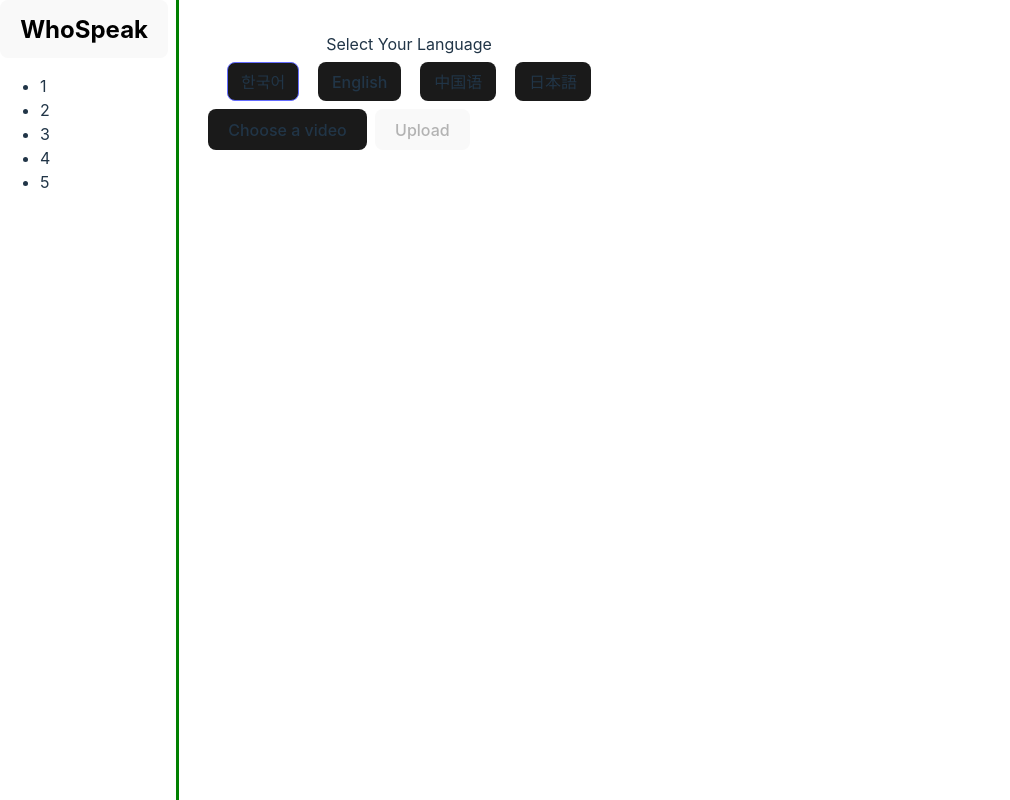
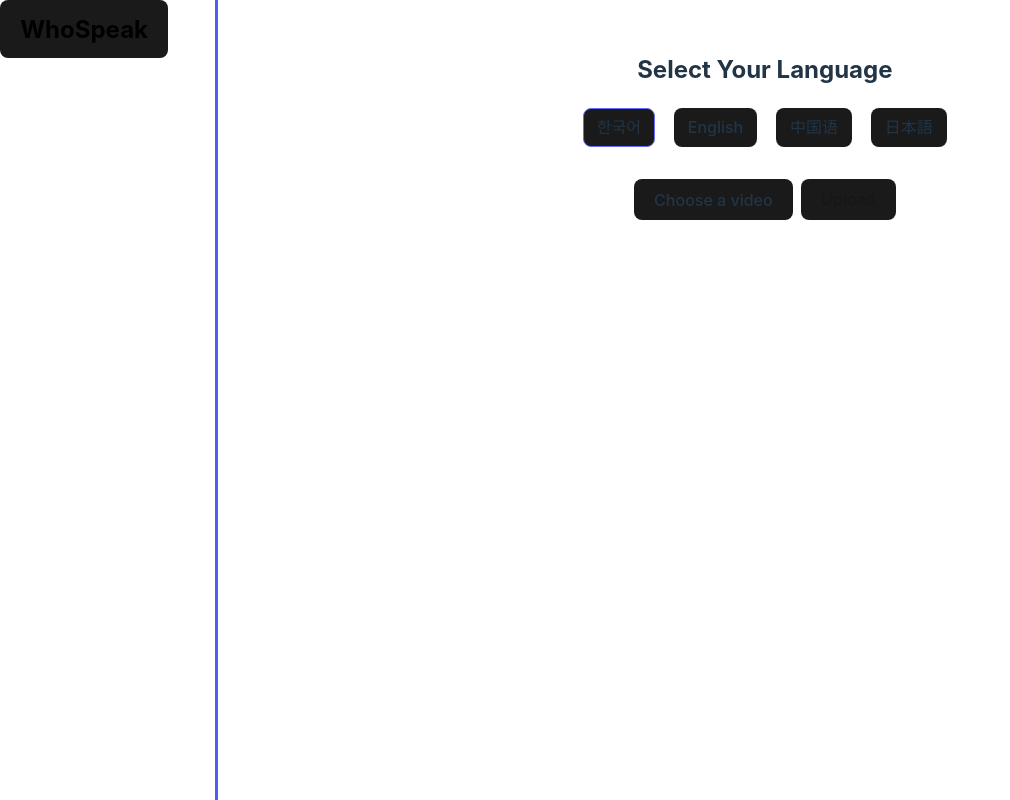
Before and after one commit to devBuzz142/inisw2-team7, a React (Vite) app in the folder fe/: page /home in a window 1280 px wide. Shown: the whole page, without its empty margins (0-1010 px from the left). Built offline with nearby package versions, Linux system fonts and the light colour scheme.

Commit message:
feat: editor positioning

```diff
--- a/fe/src/components/Editor/index.jsx
+++ b/fe/src/components/Editor/index.jsx
@@ -1,7 +1,12 @@
 import { useRef, useState, useEffect } from "react";
 import Subtitle from "../Subtitle";
 
-const Editor = ({ selected, subtitles = [], onSubtitleMove }) => {
+const Editor = ({
+  selected,
+  subtitles = [],
+  onSubtitleMove,
+  maxWidth = 1440,
+}) => {
   const imgRef = useRef(null);
 
   const [imagePos, setImagePos] = useState({
@@ -35,8 +40,12 @@ const Editor = ({ selected, subtitles = [], onSubtitleMove }) => {
 
   return (
     <div
-      className="editor"
-      style={{ position: "relative", outline: "4px solid white" }}>
+      className="Editor"
+      style={{
+        position: "relative",
+        outline: "4px solid white",
+        width: imgRef?.current?.offsetWidth || maxWidth,
+      }}>
       {subtitles &&
         subtitles.map((sub) => (
           <Subtitle
--- a/fe/src/components/Tab/index.jsx
+++ b/fe/src/components/Tab/index.jsx
@@ -18,7 +18,9 @@ export const Tab = ({ children, label }) => {
 
   return (
     <div className="Tab">
-      <div className="Tab_Label">{label}</div>
+      <div className="Tab_Label">
+        <h2>{label}</h2>
+      </div>
       <div className="Tab_Items">
         {React.Children.map(children, (child, index) => {
           return React.cloneElement(child, {
--- a/fe/src/components/VideoUploader/index.jsx
+++ b/fe/src/components/VideoUploader/index.jsx
@@ -38,7 +38,17 @@ const VideoUploader = ({ onUpload }) => {
   };
 
   return (
-    <div style={{ marginTop: "8px", marginBottom: "8px" }}>
+    <div
+      style={{
+        display: "flex",
+        flexDirection: "column",
+        justifyContent: "center",
+        alignItems: "center",
+
+        marginTop: "8px",
+        marginBottom: "8px",
+      }}>
+      <div style={{ paddingTop: 24 }}>
         <input
           type="file"
           accept="video/*"
@@ -55,9 +65,10 @@ const VideoUploader = ({ onUpload }) => {
           style={{ marginLeft: "8px" }}>
           Upload
         </button>
+      </div>
       {videoUrl && (
         <div style={{ marginTop: "20px" }}>
-          <video width="320" height="240" controls ref={videoRef}>
+          <video width="1080" controls ref={videoRef}>
             <source src={videoUrl} type="video/mp4" />
             Your browser does not support the video tag.
           </video>
--- a/fe/src/index.css
+++ b/fe/src/index.css
@@ -40,8 +40,11 @@ body {
   display: flex;
   flex-direction: column;
 
+
   padding-top: 32px;
   padding-left: 32px;
+
+  width: 90%;
 }
 
 .Nav {
@@ -50,10 +53,10 @@ body {
   align-items: stretch;
 
   min-width: 160px;
-  width: 176px;
+  width: 240px;
   height: 100vh;
 
-  outline: 3px solid green;
+  border-right: 3px solid #535bf2;
 }
 
 .Nav-item-container {
@@ -61,69 +64,11 @@ body {
   height: 100%;
 }
 
-a {
-  font-weight: 500;
-  color: #646cff;
-  text-decoration: inherit;
-}
-a:hover {
-  color: #535bf2;
-}
-
-
-h1 {
-  font-size: 3.2em;
-  line-height: 1.1;
-}
-
-button {
-  border-radius: 8px;
-  border: 1px solid transparent;
-  padding: 0.6em 1.2em;
-  font-size: 1em;
-  font-weight: 500;
-  font-family: inherit;
-  background-color: #1a1a1a;
-  cursor: pointer;
-  transition: border-color 0.25s;
-}
-button:hover {
-  border-color: #646cff;
-}
-button:focus,
-button:focus-visible {
-  outline: 4px auto -webkit-focus-ring-color;
-}
-
-.Button {
-  border-radius: 8px;
-  border: 1px solid transparent;
-  padding: 0.6em 1.2em;
-  font-size: 1em;
-  font-weight: 500;
-  font-family: inherit;
-  background-color: #1a1a1a;
-  cursor: pointer;
-  transition: border-color 0.25s;
-}
-
-.Button:hover {
-  border-color: #646cff;
-}
-
-.Button:focus, .Button:focus-visible {
-  outline: 4px auto -webkit-focus-ring-color;
-}
-
 .Tab_Label {
   display: flex;
   align-items: center;
   justify-content: center;
   gap: 0.4em;
-  max-width: 40em;
-  padding: 0 1.2em;
-
-  margin-bottom: 0.4em;
 }
 
 .Tab_Items {
@@ -131,8 +76,6 @@ button:focus-visible {
   align-items: center;
   justify-content: center;
   gap: 1.2em;
-  max-width: 40em;
-  padding: 0 1.2em;
 }
 
 .Tab_Item, .frame {
@@ -204,3 +147,39 @@ button:focus-visible {
 .Editor * {
   user-select: "none";
 }
+
+
+a {
+  font-weight: 500;
+  color: #646cff;
+  text-decoration: inherit;
+}
+a:hover {
+  color: #535bf2;
+}
+
+
+h1 {
+  font-size: 3.2em;
+  line-height: 1.1;
+}
+
+button, .Button {
+  border-radius: 8px;
+  border: 1px solid transparent;
+  padding: 0.6em 1.2em;
+  font-size: 1em;
+  font-weight: 500;
+  font-family: inherit;
+  background-color: #1a1a1a;
+  cursor: pointer;
+  transition: border-color 0.25s;
+}
+
+button:hover, .Button:hover {
+  border-color: #646cff;
+}
+button:focus,
+button:focus-visible, .Button:focus, .Button:focus-visible {
+  outline: 4px auto -webkit-focus-ring-color;
+}
--- a/fe/src/pages/EditPage.jsx
+++ b/fe/src/pages/EditPage.jsx
@@ -73,6 +73,7 @@ const EditPage = () => {
       <Main>
         {srt?.length && (
           <Editor
+            maxWidth={1440}
             selected={selected}
             subtitles={srt.filter(
               ({ start, end }) => start <= selected && end >= selected
@@ -81,7 +82,12 @@ const EditPage = () => {
           />
         )}
 
-        <div style={{ marginTop: 16 }}>
+        <div
+          style={{
+            marginTop: 16,
+            display: "flex",
+            justifyContent: "space-evenly",
+          }}>
           <button>Restore</button>
           <button onClick={handleEditClick}>Edit</button>
         </div>
--- a/fe/src/pages/HomePage.jsx
+++ b/fe/src/pages/HomePage.jsx
@@ -17,15 +17,7 @@ const HomePage = () => {
 
   return (
     <PageTemplate pageName="Home">
-      <Nav>
-        <ul>
-          <li>1</li>
-          <li>2</li>
-          <li>3</li>
-          <li>4</li>
-          <li>5</li>
-        </ul>
-      </Nav>
+      <Nav></Nav>
       <Main>
         <Tab label="Select Your Language">
           <TabItem label="한국어"></TabItem>
```
Lines whose indentation alone changed are shown as unchanged.
